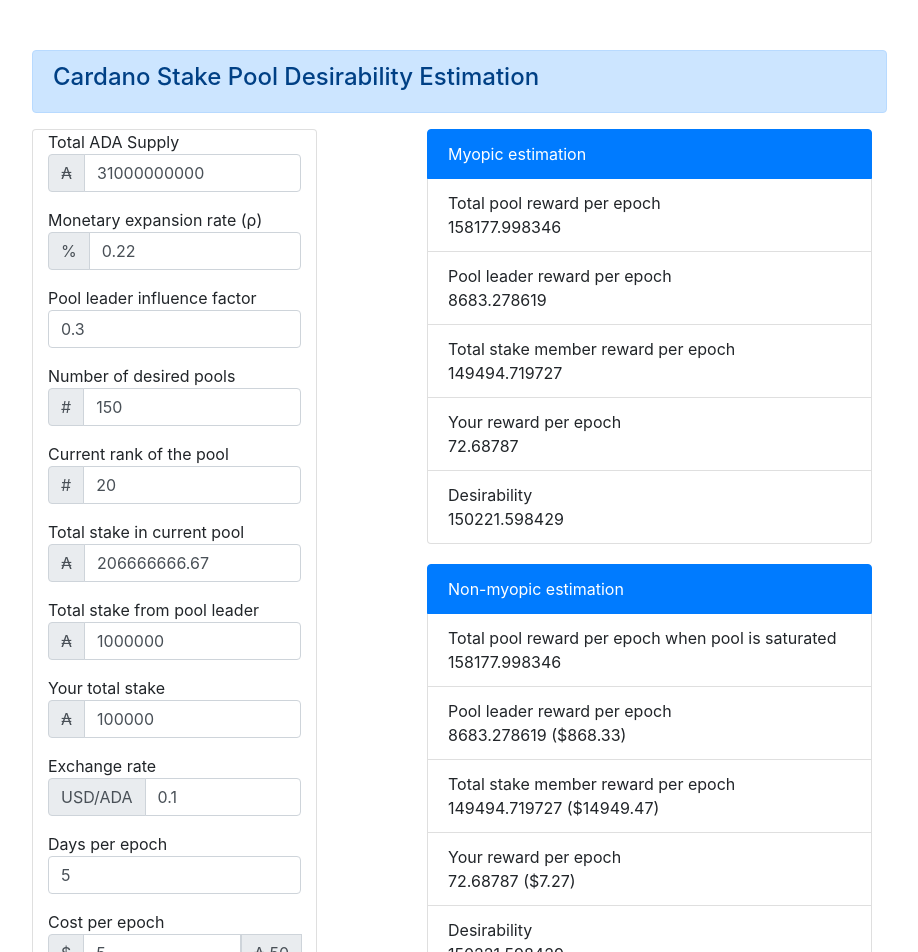
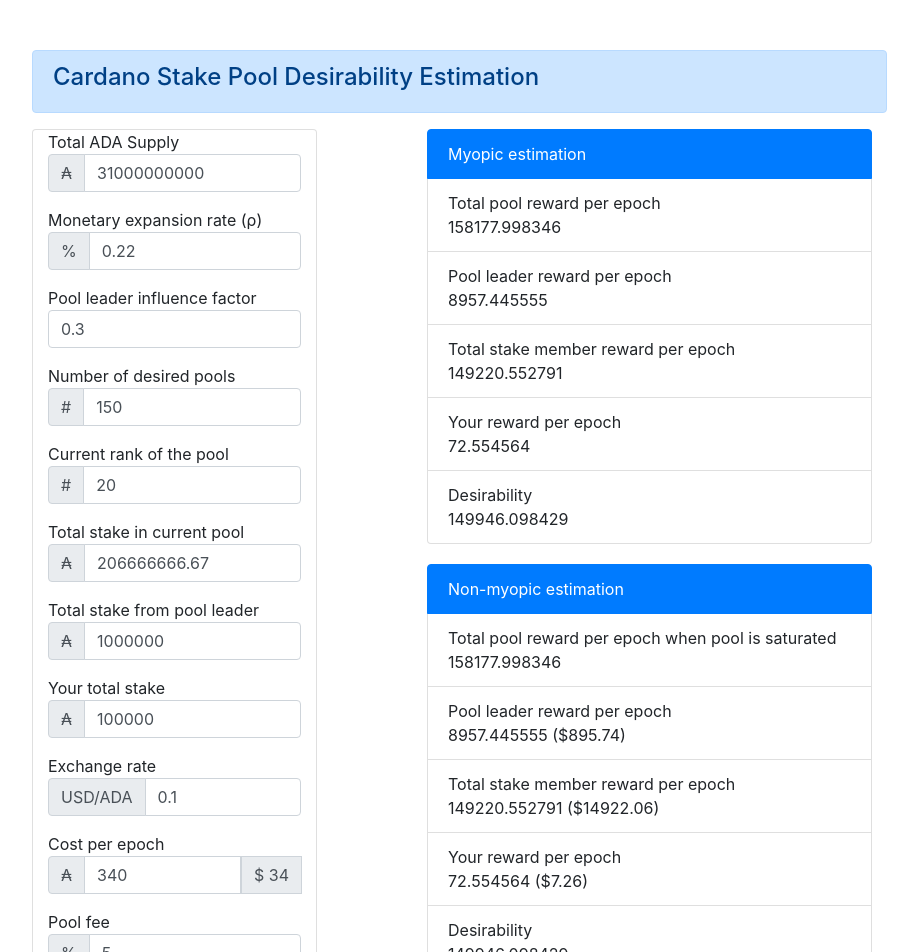
Before and after one commit to cffls/cardano-stake-pool-desirability, a React (Create React App) app: page / in a window 1280 px wide. Shown: the top 952 px of the page, without its empty margins (228-1146 px from the left). Built offline with nearby package versions, Linux system fonts and the light colour scheme.

Commit message:
Remove days per epoch parameter

```diff
--- a/src/App.js
+++ b/src/App.js
@@ -1,10 +1,6 @@
 import React, { Component } from "react";
 import "./App.css";
 import StakeSpecs from "./model/StakeSpecs.js";
-
-function costInADA(costPerEpochInUSD, usdToADA) {
-  return ADARound(costPerEpochInUSD / usdToADA);
-}
 
 function ADARound(amount) {
   // Round to 6 decimals
@@ -12,8 +8,11 @@
 }
 
 function USDRound(amount) {
-  // Round to 6 decimals
   return Math.round(amount * 100) / 100;
+}
+
+function costInUSD(costPerEpoch, usdToADA) {
+  return USDRound(costPerEpoch * usdToADA);
 }
 
 class App extends Component {
@@ -39,7 +38,7 @@
       this.state.totalStakeFromPoolLeaders,
       this.state.currentTotalSupply
     );
-    var c = costInADA(this.state.costPerEpochInUSD, this.state.usdToADA);
+    var c = this.state.costPerEpoch;
     var R = StakeSpecs.R(
       this.state.currentTotalSupply,
       this.state.rho,
@@ -151,10 +150,9 @@
     var totalStakeFromPoolLeaders = 1000000;
     var yourTotalStake = 100000;
     var usdToADA = 0.1;
-    var costPerEpochInUSD = 5;
+    var costPerEpoch = 340;
     var m = 5; // Pool fee %
     var rho = 0.22; // Monetary expansion rate
-    var daysPerEpoch = 5;
     this.state = {
       currentTotalSupply: currentTotalSupply,
       targetNumPools: targetNumPools,
@@ -164,10 +162,9 @@
       a0: a0,
       r: r,
       usdToADA: usdToADA,
-      costPerEpochInUSD: costPerEpochInUSD,
+      costPerEpoch: costPerEpoch,
       m: m,
-      rho: rho,
-      daysPerEpoch : daysPerEpoch
+      rho: rho
     };
   }
 
@@ -294,26 +291,18 @@
                 defaultValue={this.state.usdToADA}
               />
             </div>
-            <div>Days per epoch</div>
-            <div className="input-group mb-3">
-              <input
-                className="form-control"
-                onChange={e => this.handleChange("daysPerEpoch", e)}
-                defaultValue={this.state.daysPerEpoch}
-              />
-            </div>
             <div>Cost per epoch</div>
             <div className="input-group mb-3">
               <div className="input-group-prepend">
-                <span className="input-group-text">$</span>
+                <span className="input-group-text">₳</span>
               </div>
               <input
                 className="form-control"
-                onChange={e => this.handleChange("costPerEpochInUSD", e)}
-                defaultValue={this.state.costPerEpochInUSD}
+                onChange={e => this.handleChange("costPerEpoch", e)}
+                defaultValue={this.state.costPerEpoch}
               />
               <div className="input-group-prepend">
-                <span className="input-group-text">₳ {this.state.c}</span>
+                <span className="input-group-text">$ {costInUSD(this.state.c, this.state.usdToADA)}</span>
               </div>
             </div>
             <div>Pool fee</div>
```
